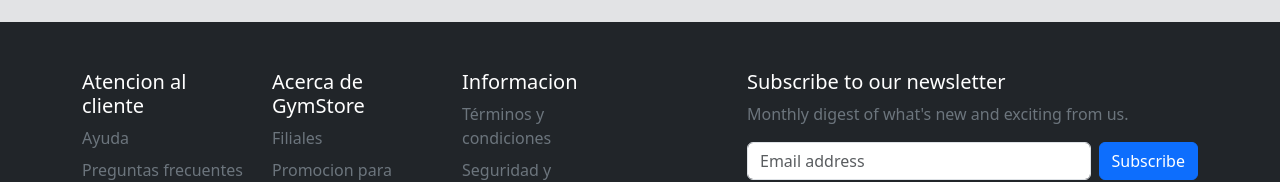
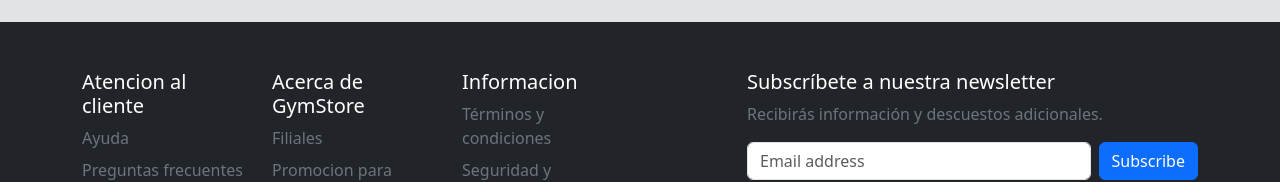
Before and after one commit to JulenAlonso123/ProyectoGymStore, an Angular app: page /home in a window 1280 px wide. Shown: the part 2260-2442 px from the top of the page. Built offline with nearby package versions, Linux system fonts and the light colour scheme.

Commit message:
newsletter

```diff
--- a/src/app/component/footer/footer.component.html
+++ b/src/app/component/footer/footer.component.html
@@ -37,8 +37,8 @@
 
         <div class="col-md-5 offset-md-1 mb-3">
           <form>
-            <h5>Subscribe to our newsletter</h5>
-            <p class = " text-secondary">Monthly digest of what's new and exciting from us.</p>
+            <h5>Subscríbete a nuestra newsletter</h5>
+            <p class = " text-secondary">Recibirás información y descuestos adicionales.</p>
             <div class="d-flex flex-column flex-sm-row w-100 gap-2">
               <label for="newsletter1" class="visually-hidden">Email address</label>
               <input id="newsletter1" type="text" class="form-control" placeholder="Email address">
```
